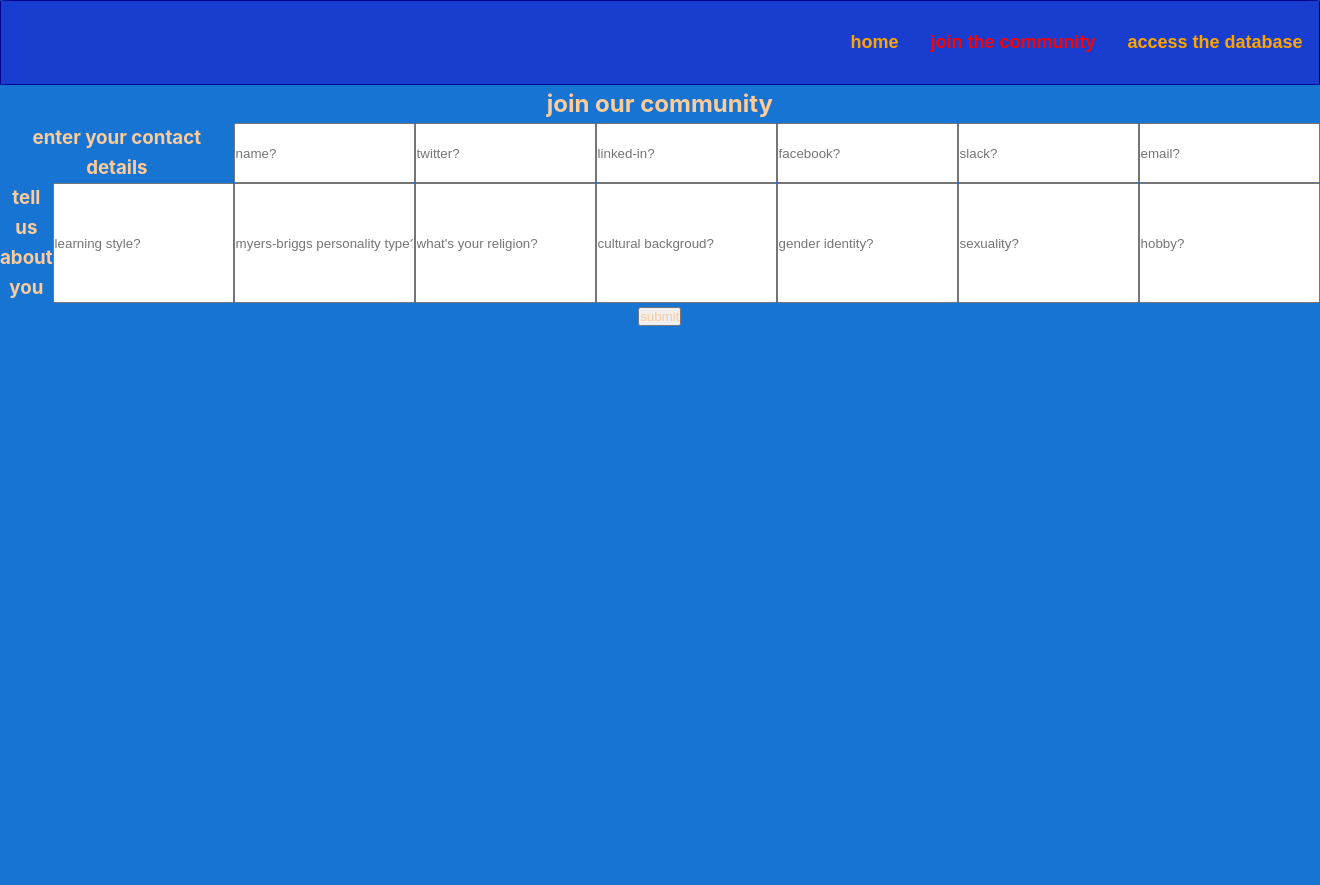
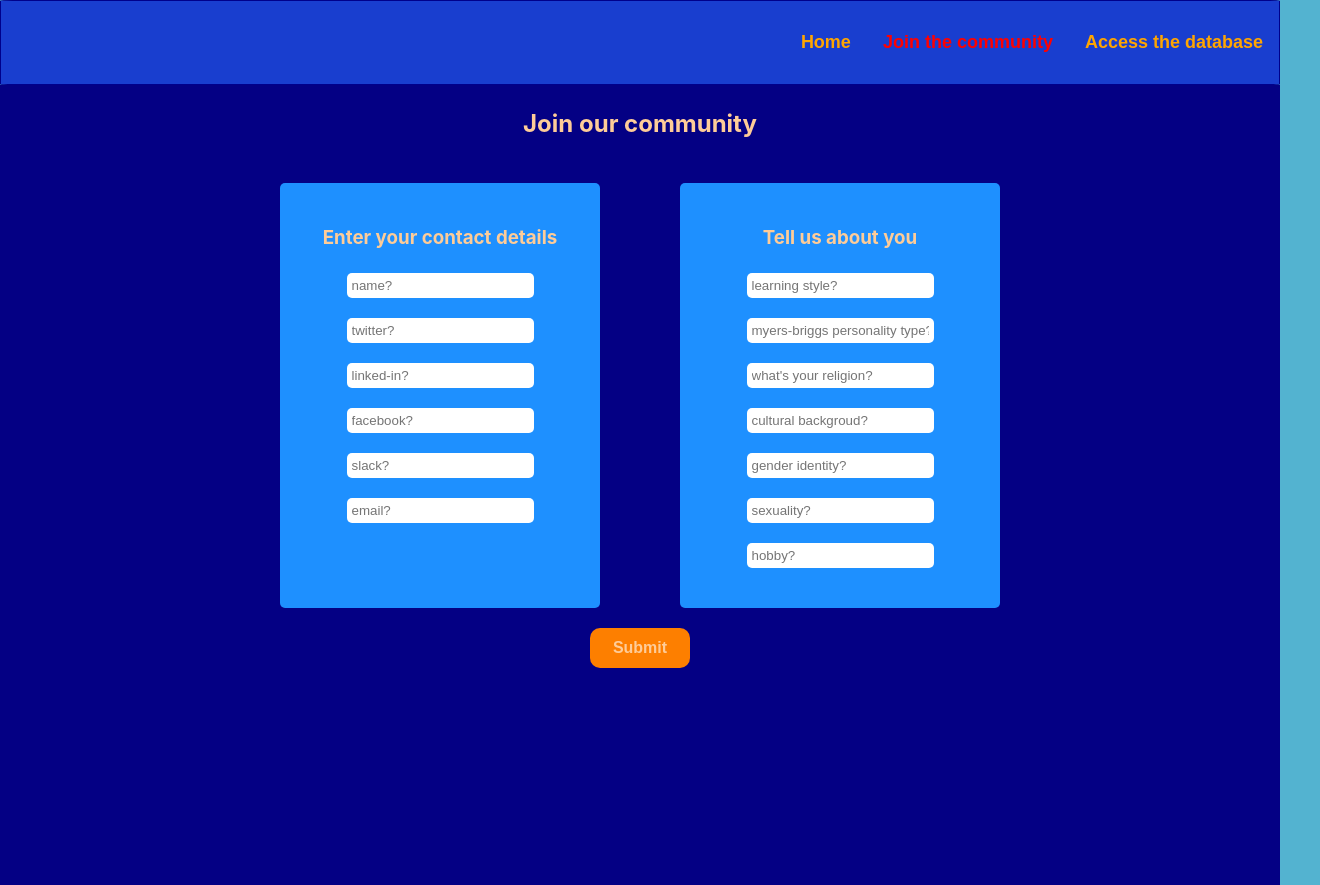
Before and after one commit to DionneSD/School-of-Code-Week-9-Project_BSN_FrontEnd, a React app in the folder functional-nonsense-frontend/: page /join in a window 1280 px wide. Shown: the whole page, 1320 px wide, since content can reach past the window. Before the commit the page ends 800 px from the top, so only its background shows below. Built offline with nearby package versions, Linux system fonts and the light colour scheme.

Commit message:
Taylor commit Inputpage css nearly completed

```diff
--- a/functional-nonsense-frontend/src/components/NavBar/navBar.js
+++ b/functional-nonsense-frontend/src/components/NavBar/navBar.js
@@ -8,13 +8,13 @@ const NavBar = () => {
       <Nav>
         <NavMenu>
           <NavLink to="/" activeStyle>
-            home
+            Home
           </NavLink>
           <NavLink to="/join" activeStyle>
-            join the community
+            Join the community
           </NavLink>
           <NavLink to="/database" activeStyle>
-            access the database
+            Access the database
           </NavLink>
         </NavMenu>
       </Nav>
--- a/functional-nonsense-frontend/src/components/Pages/InputPage/inputPage.css
+++ b/functional-nonsense-frontend/src/components/Pages/InputPage/inputPage.css
@@ -1,10 +1,76 @@
-html {
-    background-color: #1874d2;
-    font-family: trebuchet;
-    font-weight: 400;
-    text-align: center;
+:root {
+    --primary-colour: #1e90ff;
+    --seccondary-colour: #FD7F00;
+    --font-color: #040084;
+    --Other-font-colour: #FECC98;
 }
 
-form {
+* {
+    margin: 0;
+    padding: 0;
+    box-sizing: border-box;
+    list-style: none;
+}
+
+
+
+/* h1 */
+.h1 {
+    margin: 20px;
+}
+
+section {
+    background-color: var(--font-color);
+    width: 100vw;
+    height: 100vh;
+}
+
+/* Forms Input Container */
+
+.input-container {
     display: flex;
+    flex-direction: row;
+    gap: 40px;
 }
+
+.form-details {
+    display: flex;
+    flex-direction: column;
+    justify-content: flex-start;
+    align-items: center;
+    background-color: var(--primary-colour);
+
+    padding: 40px 20px;
+    margin: 20px;
+    gap: 20px;
+    width: 25vw;
+    border-radius: 5px;
+}
+
+input {
+    padding: 5px;
+    border-radius: 5px;
+    border: none;
+    color: #333;
+}
+
+/* Submit Button */
+
+.button {
+    text-align: center;
+    width: 100px;
+    height: 40px;
+    background-color: var(--seccondary-colour);
+    color: var(--Other-font-colour);
+    font-weight: 900;
+    font-size: medium;
+    border: none;
+    border-radius: 10px;
+
+}
+
+button:hover {
+    background-color: var(--primary-colour);
+    cursor: pointer;
+
+}
--- a/functional-nonsense-frontend/src/components/Pages/InputPage/inputPage.js
+++ b/functional-nonsense-frontend/src/components/Pages/InputPage/inputPage.js
@@ -116,9 +116,10 @@ const handleHobbyChange = (e) => {
 return (
   <section>
   <div>
-    <h1 className="h1">join our community</h1>
-    <form className="contact-details">
-    <h3>enter your contact details</h3>
+    <h1 className="h1">Join our community</h1>
+    <div className='input-container'>
+      <form className="form-details">
+        <h3>Enter your contact details</h3>
         <input type="text" value={name} onChange={handleNameChange} id="name" placeholder="name?"></input>
         <input type="text" value={twitter} onChange={handleTwitterChange} id="twitter" placeholder="twitter?"></input>
         <input type="text" value={linkedIn} onChange={handleLinkedInChange} id="linked-in" placeholder="linked-in?"></input>
@@ -126,8 +127,8 @@ return (
         <input type="text" value={slack} onChange={handleSlackChange} id="slack" placeholder="slack?"></input>
         <input type="text" value={email} onChange={handleEmailChange} id="email" placeholder="email?"></input>
       </form>
-    <form className="users">
-    <h3>tell us about you</h3>
+      <form className="form-details">
+        <h3>Tell us about you</h3>
         <input type="text" value={learningStyle} onChange={handleLearningStyleChange} id="learning-style" placeholder="learning style?"></input>
         <input type="text" value={mbPersonality} onChange={handlembPersonalityChange} id="mb-personality" placeholder="myers-briggs personality type?"></input>
         <input type="text" value={religion} onChange={handleReligionChange} id="religion" placeholder="what's your religion?"></input>
@@ -137,9 +138,9 @@ return (
         <input type="text" value={hobby} onChange={handleHobbyChange} id="hobby" placeholder="hobby?"></input>
       </form>
     </div>
-  <div>
-    <button className="button" id="submit" onClick={()=> {handleContactsSubmit(); handleUsersSubmit()}}>submit</button>
+      <button className="button" id="submit" onClick={()=> {handleContactsSubmit(); handleUsersSubmit()}}>Submit</button>
   </div>
+
   </section>
 )
 
```
Lines whose indentation alone changed are shown as unchanged.
